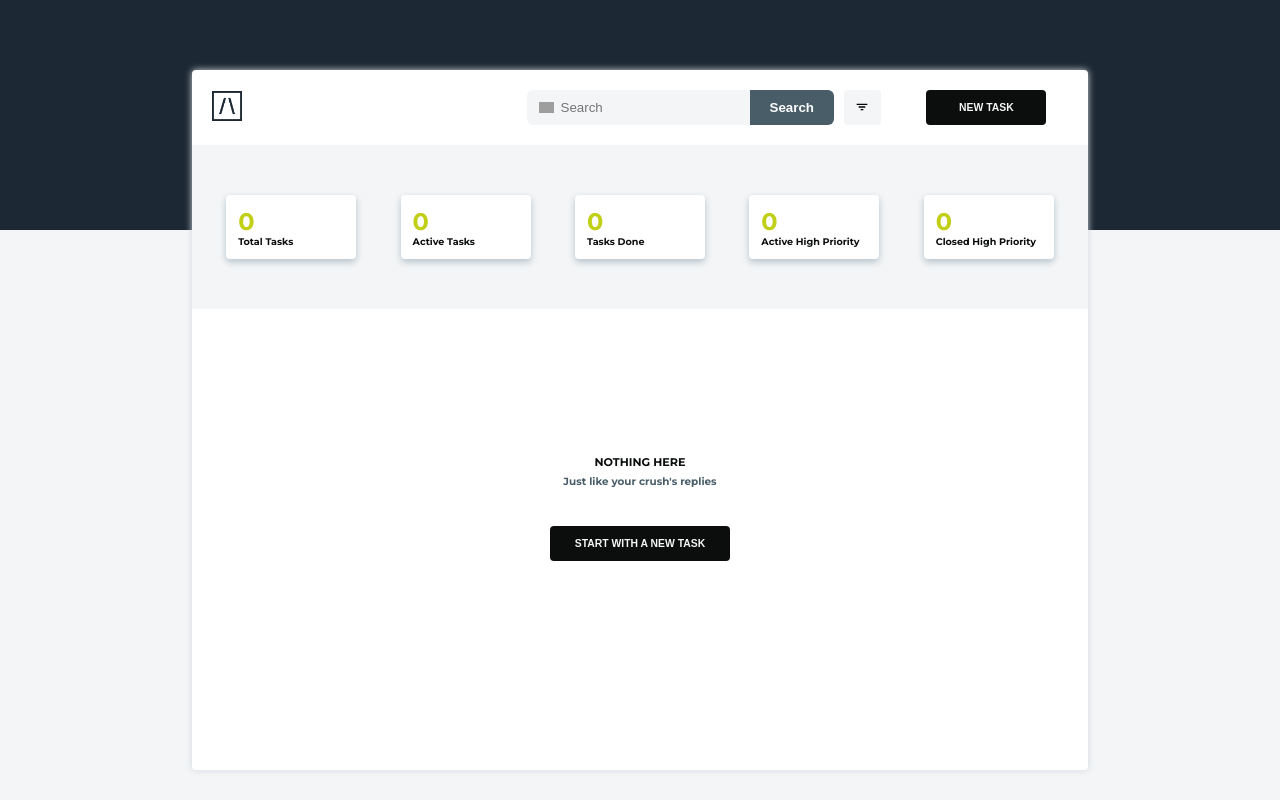
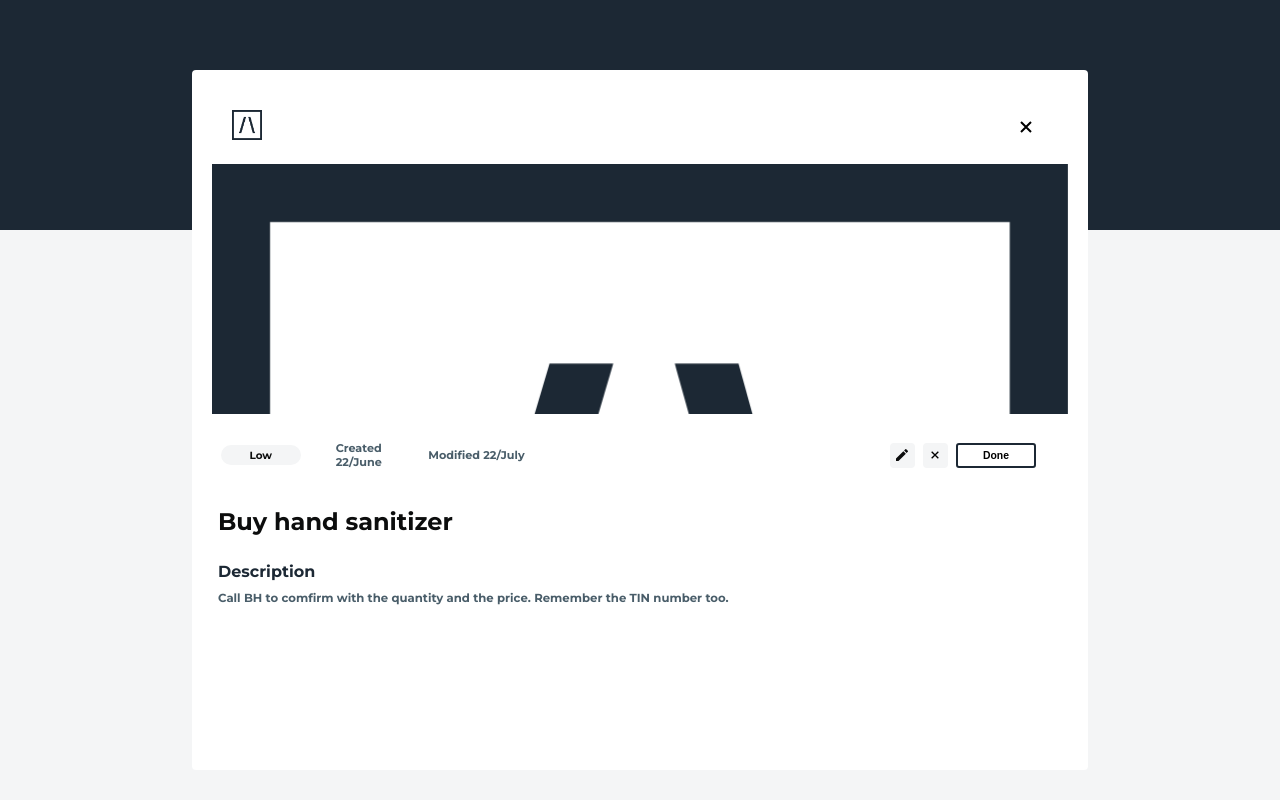
Before and after one commit to issajeanmarie/task-force-challenge-frontend, a React (Create React App) app: page / in a window 1280 px wide. Built offline with nearby package versions, Linux system fonts and the light colour scheme; grey boxes are pictures that could not be loaded.

Commit message:
Creating display to do component. This component will manipulate the state and return data based on the clicked to do.

```diff
--- /dev/null
+++ b/src/Components/ReadTodo.jsx
@@ -0,0 +1,245 @@
+import React from 'react';
+import styled from 'styled-components';
+import Todos from './Contents/index.jsx';
+import { useSelector, useDispatch } from 'react-redux';
+import {
+	deleteToDo,
+	doneToDo,
+	changeDelete,
+	changeEdit
+} from '../Redux/Actions/index.jsx';
+import { MdEdit } from 'react-icons/md';
+import { GrFormClose } from 'react-icons/gr';
+
+function ReadTodo() {
+
+	//Function to delete todo
+	const dispatch = useDispatch();
+	const oldState = useSelector(state => state.showTodos);
+	const oldDelete = useSelector(state => state.changeDelete);
+	const oldEdit = useSelector(state => state.changeEdit);
+
+	const Done = () => {
+		//Change state
+		const newState = [...oldState];
+		newState[4].done = true;
+
+		dispatch(doneToDo(newState))
+	}
+
+	//Function to close input
+	const openForm = () => {
+		// const wrapper = document.querySelector('#deleteWrapper');
+		// wrapper.classList.remove('close');
+
+		//Create GLOBAL STORE FOR ID TO DELETE
+		dispatch(changeDelete(4));
+	}
+	const openEditForm = () => {
+		// const wrapper = document.querySelector('#editWrapper');
+		// wrapper.classList.remove('close');
+
+		//Create GLOBAL STORE FOR ID TO EDIT
+		dispatch(changeEdit(4));
+	}
+
+	const Element = styled.div`
+		background: #FFFFFF;
+		width: 70%;
+		height: 700px;
+		border-radius: 4px;
+		margin: -160px auto 2% auto;
+		padding: 20px;
+
+		.title{
+			color: #0C0D0D;
+			font-size: 1.5em;
+			padding: 20px 6px;
+		}
+
+		p.desc{
+			padding: 6px;
+			color: #1C2834;
+			font-weight: bold;
+			span{
+				display: block;
+				color: #495D69;
+				padding-top: 10px;
+				font-size: 0.73em;
+			}
+		}
+
+	`;
+
+	const Header = styled.div`
+		padding: 20px;
+		display: flex:
+		justify-content: center;
+		align-items: center;
+		position: relative;
+
+		img{
+			width: 30px;
+		}
+
+		span{
+			position: absolute;
+			right: 30px;
+			font-weight: bold;
+			font-size: 1.5em;
+			top: 25px;
+			cursor: pointer;
+		}
+	`;
+
+	const Content = styled.div`
+		width: 100%;
+		height: 250px;
+		background-image: url('./img/IB_logo.png');
+		background-size: cover;
+		background-repeat: no-repeat;
+	`;
+
+	//Styles
+	const Todo = styled.div`
+		padding-bottom: 10px;
+		width: 100%;
+		margin: 8px;
+		display: grid;
+		grid-template-columns: 20px 1fr 1fr 150px 90px 120px 1fr 30px 30px 120px;
+		align-items: center;
+		grid-column-gap: 3px;
+		box-sizing: border-box;
+		opacity: ${props => props.done === 'true' ? 0.4 : 1};
+		position: relative;
+
+
+		.date-1, .date-2{
+			color: #495D69;
+			font-size: 0.7em;
+			font-weight: bold;
+			margin-right: 5px;
+			grid-column: 3/3;
+		}
+
+		.date-2{
+			grid-column: 4/8
+		}
+
+		.delete, .edit{
+			background: #F4F5F6;
+			width: 25px;
+			height: 25px;
+			text-align: center;
+			line-height: 30px;
+			color: #0C0D0D;
+			border-radius: 4px;
+			cursor: pointer;
+
+			&:hover{
+				background: #495D69;
+			}
+		}
+
+		.delete{
+			position: ${props => props.done === 'true' ? 'absolute' : ''};
+			opacity: 1;
+			right: 0;
+		}
+
+		.edit{
+			display: ${props => props.done === 'true' ? 'none': ''}
+		}
+
+		button{
+			background: #FFFFFF;
+			border: 2px solid #1C2834;
+			width: 80px;
+			height: 25px;
+			font-weight: bold;
+			font-size: 0.65em;
+			border-radius: 3px;
+			cursor: pointer;
+			display: ${props => props.done === 'true' ? 'none': ''}
+		}
+	`;
+
+	const Priority = styled.div`
+		background: ${props => {
+			if (props.type === 'high') return '#0C0D0D';
+			if (props.type === 'medium') return '#495D69';
+			else	return '#F4F5F6';
+		}};
+
+		color: ${props => {
+			if (props.type === 'high') return '#C1CF16';
+			if (props.type === 'medium') return '#FFFFFF';
+			else	return '#0C0D0D';
+		}};
+
+		border: none;
+		border-radius: 50px;
+		text-align: center;
+		width: 80px;
+		height: 20px;
+		padding: 0 10px;
+		margin: 0 4%;
+		font-weight: bold;
+		cursor: pointer;
+		font-size: 0.65em;
+		line-height: 21px;
+	`;
+
+	return (
+		<Element>
+			<Header>
+				<img src='./img/IB_logo.png' alt="Awesomity" />
+				<span><GrFormClose /></span>
+			</Header>
+			<Content></Content>
+			<br />
+
+			<Todo done='false'>
+
+				<Priority type='low' title="Priority">Low</Priority>
+				<p className="date date-1">Created 22/June</p>
+				<p className="date date-2">Modified 22/July</p>
+				<p
+					className="edit"
+					title="Edit"
+					done='false'
+					onClick={() => openEditForm()}
+				>
+					<MdEdit />
+				</p>
+
+				<p
+					className="delete"
+					title="Delete"
+					onClick={() => openForm()}
+				>
+					<GrFormClose />
+				</p>
+
+				<button
+					className="Done" title="Done" done='false'
+					onClick={Done}
+				>
+					Done
+				</button>
+
+		</Todo>
+
+		<h1 className="title">Buy hand sanitizer</h1>
+		<p className="desc">
+			Description <br />
+			<span>
+				Call BH to comfirm with the quantity and the price. Remember the TIN number too.
+			</span>
+		</p>
+
+		</Element>
+	)
+}
+
+export default ReadTodo
--- a/src/Components/index.jsx
+++ b/src/Components/index.jsx
@@ -3,6 +3,7 @@ import styled from 'styled-components';
 import { Header, TheButton } from './Header.jsx';
 import Menu from './Menu.jsx';
 import Contents from './Contents/index.jsx';
+import ReadTodo from './ReadTodo.jsx';
 
 function Index() {
 
@@ -24,11 +25,12 @@ function Index() {
 	return (
 		<React.Fragment>
 			<BlackCont />
-			<Element className="shadow">
+			<ReadTodo />
+			{/*<Element className="shadow allElements">
 				<Header />
 				<Menu></Menu>
 				<Contents Button = {TheButton} />
-			</Element>
+			</Element>*/}
 		</React.Fragment>
 	)
 }
```
